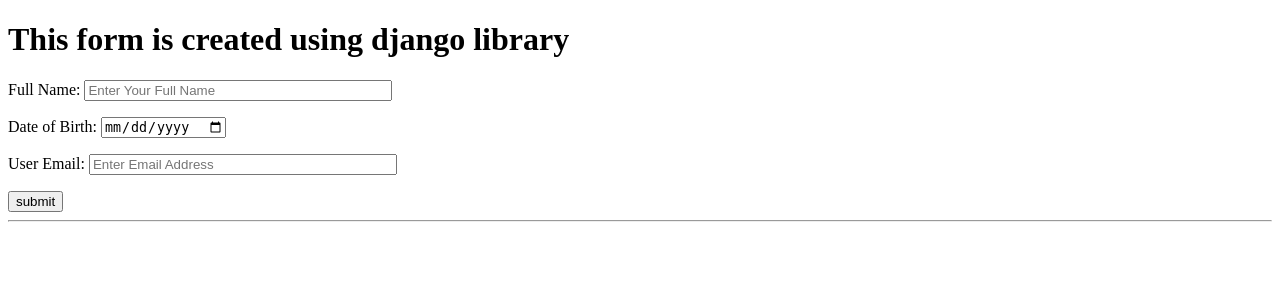
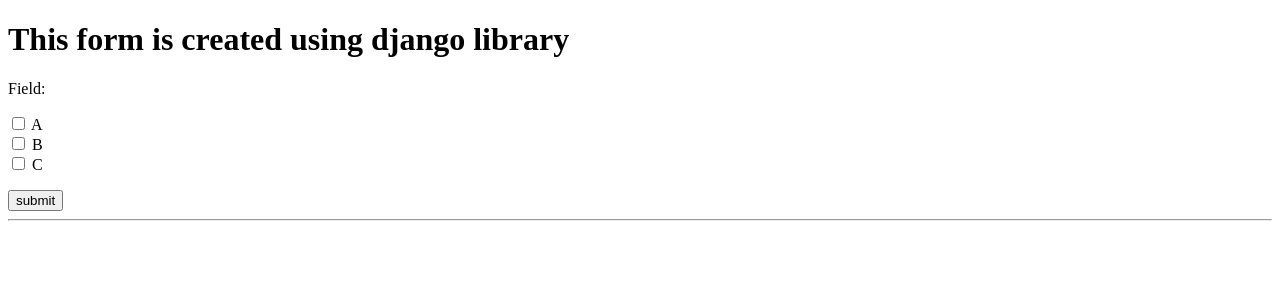
Before and after one commit to muzahid2559/Django_Practice, a Django app: page /form/ in a window 1280 px wide. Shown: the top 300 px of the page. Run offline with Django 4.2, Linux system fonts and the light colour scheme.

Commit message:
Some Form Fields Example

```diff
--- a/first_application/forms.py
+++ b/first_application/forms.py
@@ -1,8 +1,13 @@
 from django import forms
 
 class user_form(forms.Form):
-    user_name = forms.CharField(required=True, label = "Full Name", widget = forms.TextInput( attrs = {'placeholder':'Enter Your Full Name', 'style':'width:300px'}))
-
-    user_dob = forms.DateField(label = "Date of Birth", widget = forms.TextInput( attrs = {'type':'date'}))
-
-    user_email = forms.EmailField(label = "User Email", widget = forms.TextInput( attrs = {'placeholder':'Enter Email Address', 'style':'width:300px'}))
+    #boolean_field = forms.BooleanField(required=False)
+    #field = forms.CharField(max_length=15,min_length=5)
+    #choices = (('','--SELECT OPTION--'),('1','First'),('2','Second'),('3','Third'))
+    #field = forms.ChoiceField(choices=choices, required=False)
+    #choices = (('A','A'),('B','B'),('C','C'))
+    #field = forms.ChoiceField(choices=choices, widget=forms.RadioSelect)
+    #choices = (('','--SELECT OPTION--'),('1','First'),('2','Second'),('3','Third'))
+    #field = forms.MultipleChoiceField(choices=choices, required=False)
+    choices = (('A','A'),('B','B'),('C','C'))
+    field = forms.MultipleChoiceField(choices=choices, widget=forms.CheckboxSelectMultiple)
--- a/first_application/views.py
+++ b/first_application/views.py
@@ -23,14 +23,8 @@
         new_form = forms.user_form(request.POST)
 
         if new_form.is_valid():
-            user_name = new_form.cleaned_data['user_name']
-            user_dob = new_form.cleaned_data['user_dob']
-            user_email = new_form.cleaned_data['user_email']
 
-
-            diction.update({'user_name':user_name})
-            diction.update({'user_dob':user_dob})
-            diction.update({'user_email':user_email})
+            diction.update({'field': new_form.cleaned_data['field']})
             diction.update({'form_submited' : 'Yes'})
 
     return render(request,'first_application/form.html',context=diction)
--- a/templates/first_application/form.html
+++ b/templates/first_application/form.html
@@ -16,9 +16,7 @@
     <hr>
     {% if form_submited %}
 
-    <p>Name: {{user_name}}</p>
-    <p>Date of Birth: {{user_dob}}</p>
-    <p>Email: {{user_email}}</p>
+      <p>Field: {{ field }} </p>
 
     {% endif %}
 
```
